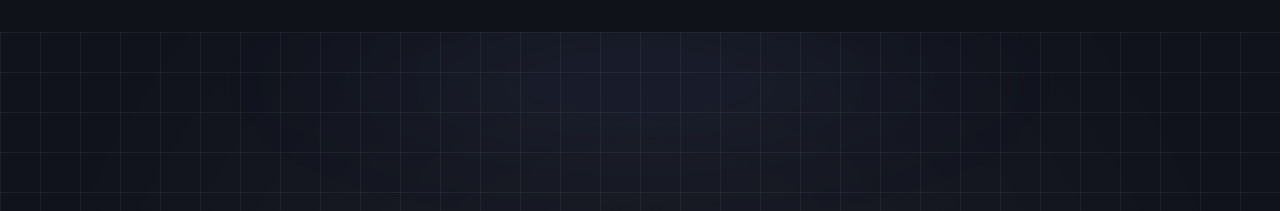
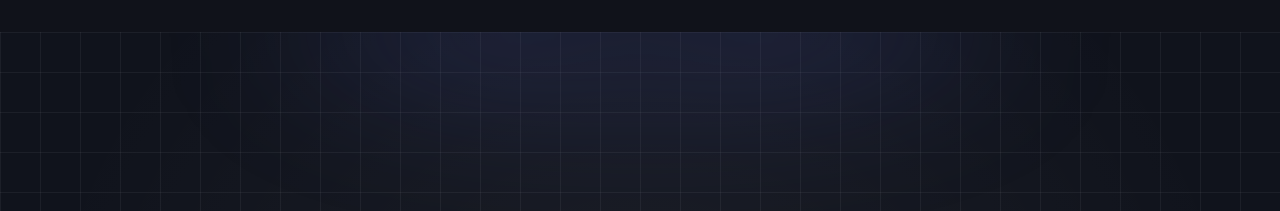
Before and after one commit to gtolontop/thumbnails-maker, a Vue app: page / in a window 1280 px wide. Shown: the top 211 px of the page. Built offline with nearby package versions, Linux system fonts and the light colour scheme.

Commit message:
fix: update glow effect position and gradient in ThumbnailPreview for improved visual consistency

```diff
--- a/src/components/ThumbnailPreview.vue
+++ b/src/components/ThumbnailPreview.vue
@@ -7,8 +7,8 @@
   >
     <!-- Glow ellipse at the top -->
     <div
-      class="absolute -top-[50px] left-1/2 transform -translate-x-1/2 w-[800px] h-[200px] pointer-events-none z-[1]"
-      style="background: radial-gradient(ellipse at center, rgba(91, 106, 218, 0.08) 0%, rgba(91, 106, 218, 0.05) 25%, rgba(91, 106, 218, 0.02) 50%, transparent 75%); filter: blur(40px);"
+      class="absolute -top-[100px] left-1/2 transform -translate-x-1/2 w-[800px] h-[200px] pointer-events-none z-[1]"
+      style="background: radial-gradient(ellipse at center, rgba(15, 19, 49, 0.08) 0%, rgba(74, 82, 153, 0.23) 25%, rgba(78, 91, 194, 0.14) 50%, transparent 75%); filter: blur(60px);"
     ></div>
     <div v-if="!isTextOnly" id="default-layout" class="flex justify-between items-center w-full h-full">
       <div class="left-panel flex flex-col justify-center h-full w-1/2 relative -left-10">
```
